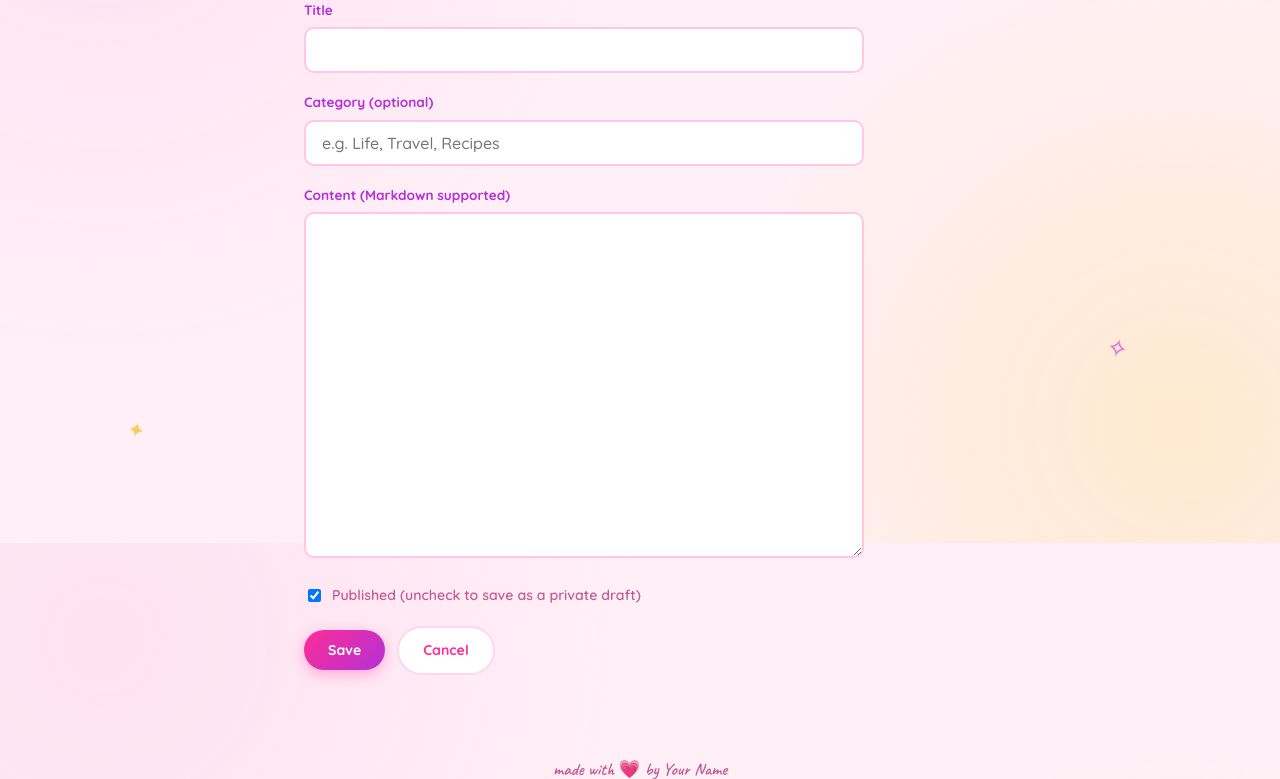
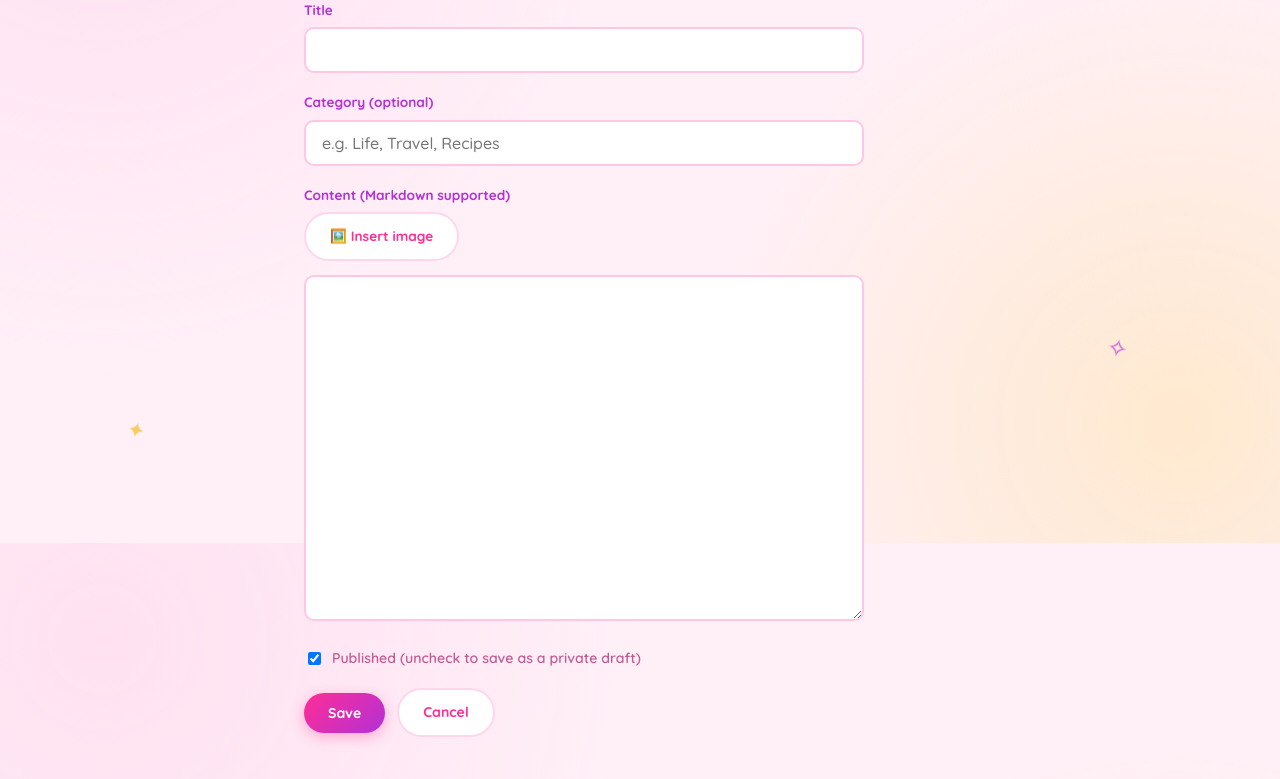
Before and after one commit to itsalliyah/personal-blog, a Flask app: page /dashboard/new in a window 1280 px wide. Shown: the part 257-1036 px from the top of the page. Run offline with Flask 3, Linux system fonts and the light colour scheme; the visitor is signed in with stand-in values (Sample User, id 1); data comes from the database, SQL or seed files in the repository; some libraries are stand-ins or nearby versions.

Commit message:
Add image upload button in post editor

```diff
--- a/personal-blog/app.py
+++ b/personal-blog/app.py
@@ -298,6 +298,24 @@ def dashboard():
     return render_template("dashboard.html", posts=posts)
 
 
+@app.route("/dashboard/upload-image", methods=["POST"])
+@login_required
+def upload_image():
+    """Used by the post editor's 'Insert image' button — uploads a picture
+    and returns its URL as JSON so it can be inserted into the Markdown
+    content without leaving the page."""
+    file_storage = request.files.get("image")
+    if not file_storage or file_storage.filename == "":
+        return {"error": "No file selected."}, 400
+    if not allowed_file(file_storage.filename):
+        return {"error": "Unsupported file type — use png, jpg, gif, or webp."}, 400
+    ext = file_storage.filename.rsplit(".", 1)[1].lower()
+    unique_name = f"{uuid.uuid4().hex}.{ext}"
+    file_storage.save(os.path.join(UPLOAD_FOLDER, unique_name))
+    url = url_for("static", filename=f"uploads/{unique_name}")
+    return {"url": url}
+
+
 @app.route("/dashboard/new", methods=["GET", "POST"])
 @login_required
 def new_post():
--- a/personal-blog/static/style.css
+++ b/personal-blog/static/style.css
@@ -410,6 +410,25 @@ a { color: inherit; }
 .field textarea { resize: vertical; font-family: var(--font-body); font-size: 0.98rem; }
 .field input:focus, .field textarea:focus { border-color: var(--accent); outline: none; }
 
+/* Post editor image-upload toolbar */
+.editor-toolbar {
+  display: flex;
+  align-items: center;
+  gap: 12px;
+  margin-bottom: 8px;
+}
+.editor-upload-btn {
+  font-size: 0.78rem;
+  padding: 8px 16px;
+  cursor: pointer;
+}
+.upload-status {
+  font-family: var(--font-body);
+  font-weight: 600;
+  font-size: 0.82rem;
+  color: var(--accent-2);
+}
+
 .checkbox-row { display: flex; align-items: center; gap: 8px; font-family: var(--font-body); font-weight: 600; font-size: 0.88rem; color: var(--ink-soft); }
 
 .btn {
--- a/personal-blog/templates/edit_post.html
+++ b/personal-blog/templates/edit_post.html
@@ -15,6 +15,13 @@
   </div>
   <div class="field">
     <label for="content">Content (Markdown supported)</label>
+    <div class="editor-toolbar">
+      <label for="image_upload" class="btn btn-secondary editor-upload-btn">
+        🖼️ Insert image
+      </label>
+      <input type="file" id="image_upload" accept="image/png,image/jpeg,image/gif,image/webp" style="display:none;">
+      <span id="upload_status" class="upload-status"></span>
+    </div>
     <textarea id="content" name="content" rows="16" required>{{ post.content if post else '' }}</textarea>
   </div>
   <label class="checkbox-row">
@@ -27,4 +34,47 @@
   </div>
 </form>
 
+<script>
+document.getElementById('image_upload').addEventListener('change', async function (e) {
+  const file = e.target.files[0];
+  if (!file) return;
+
+  const statusEl = document.getElementById('upload_status');
+  const textarea = document.getElementById('content');
+  statusEl.textContent = 'Uploading…';
+
+  const formData = new FormData();
+  formData.append('image', file);
+
+  try {
+    const response = await fetch("{{ url_for('upload_image') }}", {
+      method: 'POST',
+      body: formData
+    });
+    const data = await response.json();
+
+    if (!response.ok) {
+      statusEl.textContent = data.error || 'Upload failed.';
+      return;
+    }
+
+    const snippet = `![${file.name}](${data.url})`;
+    const start = textarea.selectionStart;
+    const end = textarea.selectionEnd;
+    const before = textarea.value.slice(0, start);
+    const after = textarea.value.slice(end);
+    textarea.value = before + snippet + after;
+    textarea.focus();
+    textarea.selectionStart = textarea.selectionEnd = start + snippet.length;
+
+    statusEl.textContent = 'Image inserted ✓';
+    setTimeout(() => { statusEl.textContent = ''; }, 2500);
+  } catch (err) {
+    statusEl.textContent = 'Upload failed — check your connection.';
+  }
+
+  e.target.value = '';
+});
+</script>
+
 {% endblock %}
```
